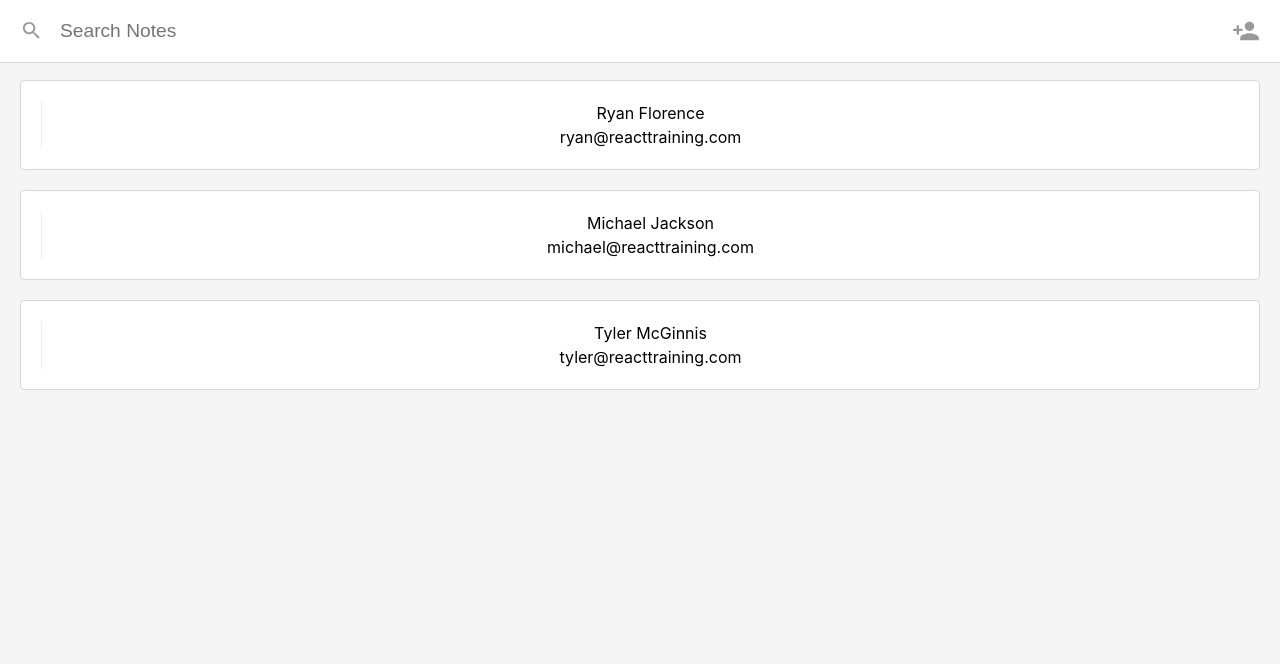
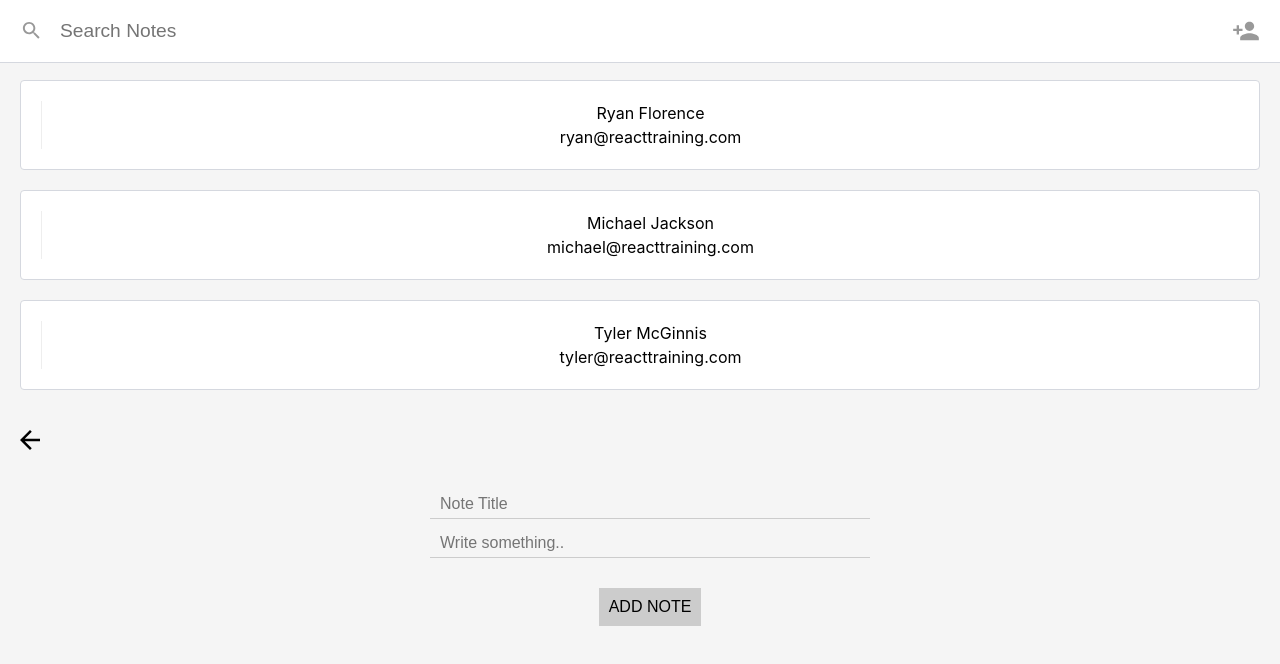
Before and after one commit to Tobibur/my-notes-app, a React (Create React App) app: page /create in a window 1280 px wide. Shown: the top 664 px of the page. Built offline with nearby package versions, Linux system fonts and the light colour scheme.

Commit message:
Added create note component UI

```diff
--- a/src/App.js
+++ b/src/App.js
@@ -1,8 +1,9 @@
-import React from 'react';
+import React, { Component } from 'react';
 import './App.css';
 import ListNotes from './components/ListNotes'
+import CreateNote from './components/CreateNote'
 
-const notes = [
+const notes_data = [
   {
     "id": "ryan",
     "title": "Ryan Florence",
@@ -20,12 +21,25 @@ const notes = [
   }
 ]
 
-function App() {
+class App extends Component {
+
+  state = {
+    notes: []
+  }
+
+  componentDidMount() {
+    this.setState({ notes: notes_data })
+  }
+
+
+  render() {
     return (
       <div className="App">
-      <ListNotes noteList={notes}/>
+        <ListNotes noteList={this.state.notes} />
+        <CreateNote/>
       </div>
     );
   }
+}
 
 export default App;
--- /dev/null
+++ b/src/components/CreateNote.js
@@ -0,0 +1,20 @@
+import React, { Component } from 'react'
+
+class CreateNote extends Component{
+    render(){
+        return(
+            <div>
+                <a href="/" className='close-create-contact'>Close</a>
+                <form className='create-contact-form'>
+                    <div className='create-contact-details'>
+                        <input type="text" name="title" placeholder="Note Title"/>
+                        <input type="text" name="content" placeholder="Write something.."/>
+                        <button>Add Note</button>
+                    </div>
+                </form>
+            </div>
+        )
+    }
+}
+
+export default CreateNote
```
Lines whose indentation alone changed are shown as unchanged.
